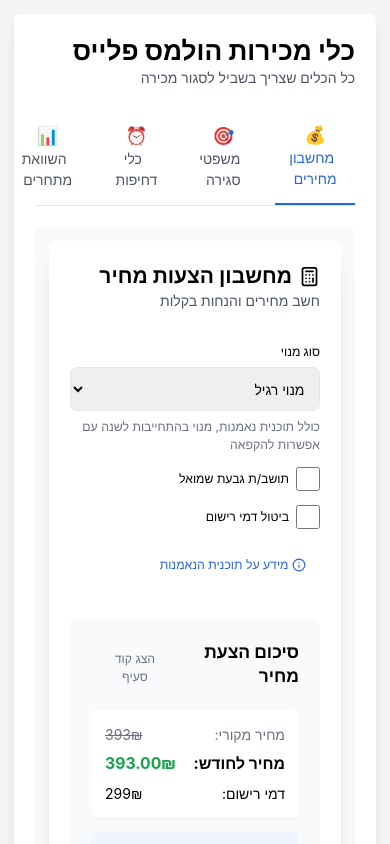
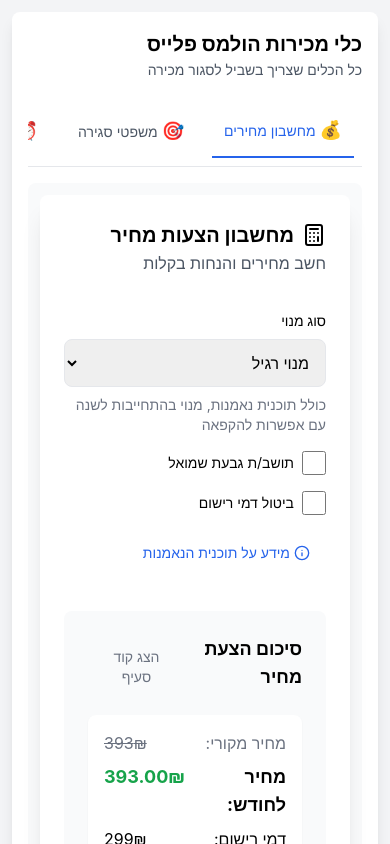
Before and after one commit to itshefy/HolmeShefi, a React (Vite) app: page / in a window 390 px wide. Shown: the top 844 px of the page. Built offline with nearby package versions, Linux system fonts and the light colour scheme; the HTML template or start-up script is replaced by a standard one.

Commit message:
Add files via upload

```diff
--- a/src/components/SalesTools/index.jsx
+++ b/src/components/SalesTools/index.jsx
@@ -32,37 +32,36 @@ const SalesDashboard = () => {
         return <PriceCalculator />;
     }
   };
-
-  return (
-    <div className="min-h-screen bg-gray-100 p-4" dir="rtl">
-      <div className="max-w-7xl mx-auto">
-        <div className="bg-white rounded-lg shadow-lg p-6">
+return (
+    <div className="min-h-screen bg-gray-100 p-3" dir="rtl">
+      <div className="max-w-xl mx-auto">
+        <div className="bg-white rounded-lg shadow-lg p-4">
           {/* כותרת */}
-          <div className="mb-6">
-            <h1 className="text-3xl font-bold">כלי מכירות הולמס פלייס</h1>
-            <p className="text-gray-600">כל הכלים שצריך בשביל לסגור מכירה</p>
+          <div className="mb-4">
+            <h1 className="text-2xl font-bold">כלי מכירות הולמס פלייס</h1>
+            <p className="text-gray-600 text-sm">כל הכלים שצריך בשביל לסגור מכירה</p>
           </div>
 
           {/* טאבים */}
-          <div className="flex mb-6 border-b">
+          <div className="flex overflow-x-auto mb-4 border-b tab-container">
             {tabs.map((tab) => (
               <button
                 key={tab.id}
                 onClick={() => setActiveTab(tab.id)}
-                className={`p-4 ml-4 ${
+                className={`p-3 ml-4 text-sm whitespace-nowrap ${
                   activeTab === tab.id
                     ? 'border-b-2 border-blue-600 text-blue-600'
-                    : 'text-gray-600 hover:text-blue-600'
+                    : 'text-gray-600'
                 }`}
               >
-                <span className="text-xl">{tab.icon}</span>
-                <span className="mr-2">{tab.name}</span>
+                <span className="text-lg ml-1">{tab.icon}</span>
+                {tab.name}
               </button>
             ))}
           </div>
 
           {/* תוכן */}
-          <div className="bg-gray-50 rounded-lg p-4">
+          <div className="bg-gray-50 rounded-lg p-3">
             {renderActiveTab()}
           </div>
         </div>
--- /dev/null
+++ b/src/components/ui/Button.jsx
@@ -0,0 +1,13 @@
+// src/components/ui/Button.jsx
+import React from 'react';
+
+export const Button = ({ children, onClick, className = '' }) => {
+  return (
+    <button
+      onClick={onClick}
+      className={`bg-blue-600 text-white px-4 py-2 rounded-md hover:bg-blue-700 ${className}`}
+    >
+      {children}
+    </button>
+  );
+};
--- a/src/components/ui/card.jsx
+++ b/src/components/ui/card.jsx
@@ -1,53 +1,10 @@
-import * as React from "react"
+// src/components/ui/Card.jsx
+import React from 'react';
 
-const Card = React.forwardRef(({ className, ...props }, ref) => (
-  <div
-    ref={ref}
-    className={`rounded-lg border bg-card text-card-foreground shadow-sm ${className}`}
-    {...props}
-  />
-))
-Card.displayName = "Card"
-
-const CardHeader = React.forwardRef(({ className, ...props }, ref) => (
-  <div
-    ref={ref}
-    className={`flex flex-col space-y-1.5 p-6 ${className}`}
-    {...props}
-  />
-))
-CardHeader.displayName = "CardHeader"
-
-const CardTitle = React.forwardRef(({ className, ...props }, ref) => (
-  <h3
-    ref={ref}
-    className={`text-2xl font-semibold leading-none tracking-tight ${className}`}
-    {...props}
-  />
-))
-CardTitle.displayName = "CardTitle"
-
-const CardDescription = React.forwardRef(({ className, ...props }, ref) => (
-  <p
-    ref={ref}
-    className={`text-sm text-muted-foreground ${className}`}
-    {...props}
-  />
-))
-CardDescription.displayName = "CardDescription"
-
-const CardContent = React.forwardRef(({ className, ...props }, ref) => (
-  <div ref={ref} className={`p-6 pt-0 ${className}`} {...props} />
-))
-CardContent.displayName = "CardContent"
-
-const CardFooter = React.forwardRef(({ className, ...props }, ref) => (
-  <div
-    ref={ref}
-    className={`flex items-center p-6 pt-0 ${className}`}
-    {...props}
-  />
-))
-CardFooter.displayName = "CardFooter"
-
-export { Card, CardHeader, CardTitle, CardDescription, CardContent, CardFooter }
+export const Card = ({ children }) => {
+  return (
+    <div className="bg-white rounded-lg shadow-md p-4">
+      {children}
+    </div>
+  );
+};
--- a/src/index.css
+++ b/src/index.css
@@ -2,6 +2,7 @@
 @tailwind components;
 @tailwind utilities;
 
+@layer base {
   :root {
     direction: rtl;
   }
@@ -10,6 +11,7 @@ body {
     font-family: -apple-system, BlinkMacSystemFont, 'Segoe UI', 'Roboto', 'Oxygen',
       'Ubuntu', 'Cantarell', 'Fira Sans', 'Droid Sans', 'Helvetica Neue',
       sans-serif;
+  }
 }
 
 /* Typography RTL */
@@ -24,11 +26,8 @@ input, select, textarea {
   text-align: right;
 }
 
-@media screen and (max-width: 430px) { /* אייפון 15 */
-  html {
-    font-size: 14px; /* פונט בסיס מותאם למובייל */
-  }
-
+/* Media Queries */
+@media screen and (max-width: 430px) {
   /* עטיפה כללית */
   .container {
     padding: 0.75rem;
@@ -37,11 +36,11 @@ input, select, textarea {
 
   /* כותרות */
   .text-2xl {
-    font-size: 1.5rem;
+    font-size: 1.25rem;
   }
 
   .text-xl {
-    font-size: 1.25rem;
+    font-size: 1.125rem;
   }
 
   /* תפריט ראשי */
@@ -65,21 +64,20 @@ input, select, textarea {
   /* כפתורים */
   button,
   .btn {
-    min-height: 44px; /* גודל מינימלי לנגישות */
+    min-height: 44px;
     padding: 0.75rem 1rem;
   }
 
   /* תיבות בחירה */
   select {
     min-height: 44px;
-    font-size: 1rem;
     padding: 0.5rem;
   }
 
   /* תיבות סימון */
   input[type="checkbox"] {
-    min-width: 24px;
-    min-height: 24px;
+    min-width: 1.5rem;
+    min-height: 1.5rem;
   }
 
   /* כרטיסיות תוכן */
@@ -99,3 +97,8 @@ input, select, textarea {
     scroll-behavior: auto !important;
   }
 }
+
+/* עטיפה ראשית */
+.max-w-7xl {
+  max-width: 80rem;
+}
```
Lines whose indentation alone changed are shown as unchanged.
